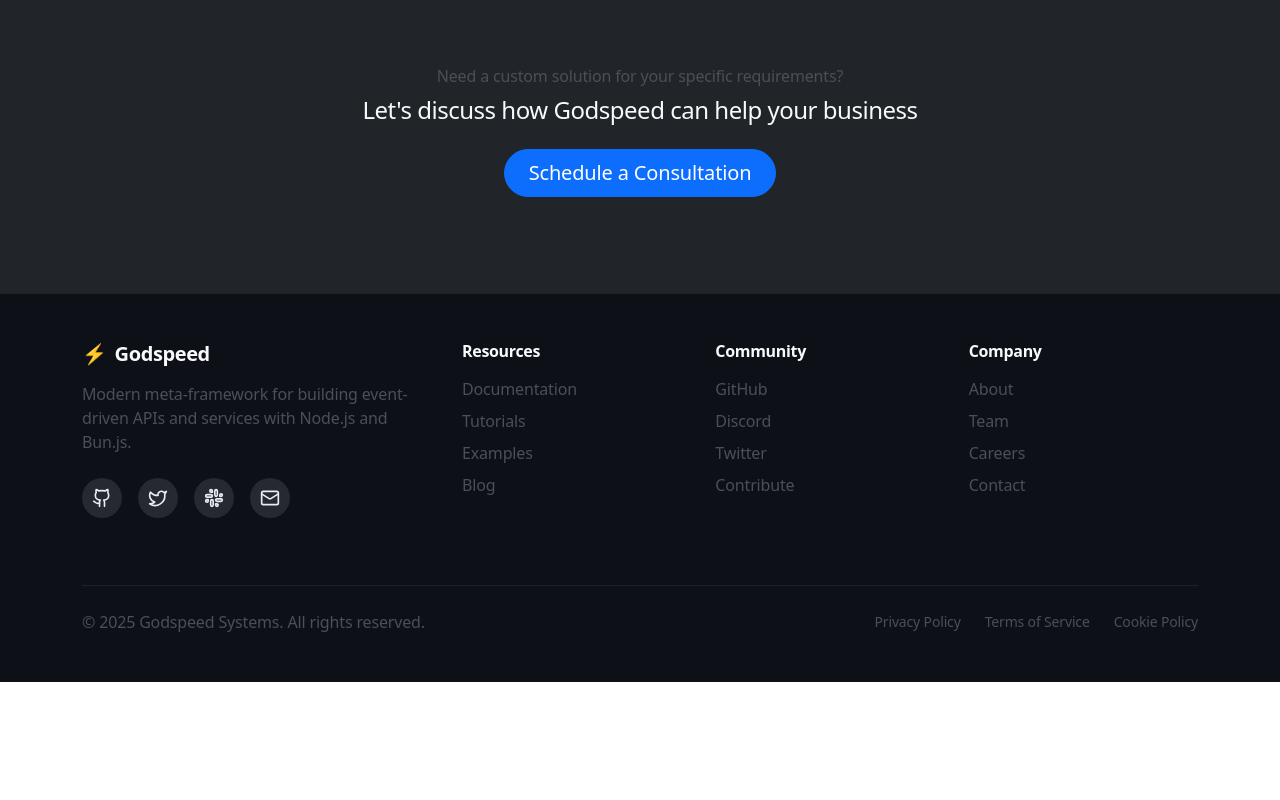
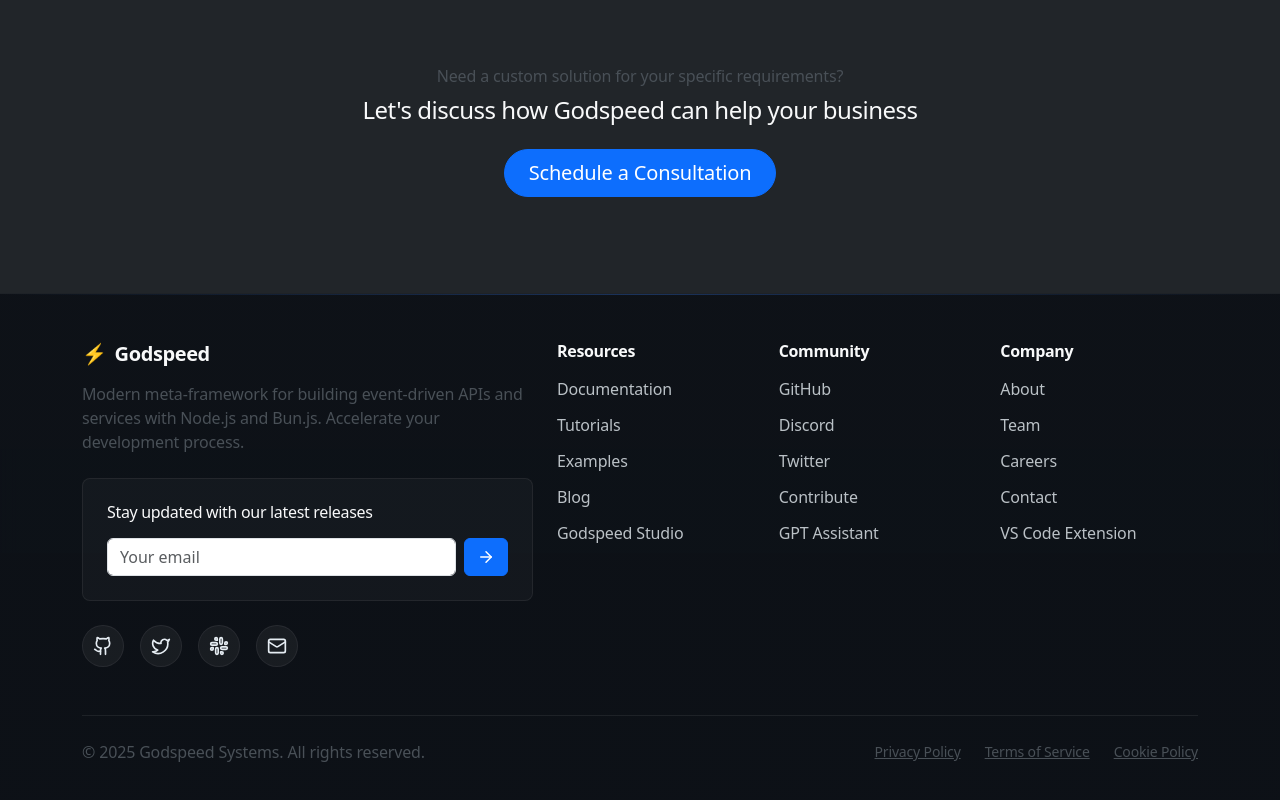
Before and after one commit to kranosOP/Godspeed-, a React (Create React App) app in the folder godspeed-landing/: page / in a window 1280 px wide. Shown: the part 9800-10600 px from the top of the page. Before the commit the page ends 10482 px from the top, so only its background shows below. Built offline with nearby package versions, Linux system fonts and the light colour scheme.

Commit message:
Update Footer.js

```diff
--- a/godspeed-landing/src/components/Footer.js
+++ b/godspeed-landing/src/components/Footer.js
@@ -1,112 +1,157 @@
-// Footer.js
-import React from 'react';
-import { Container, Row, Col } from 'react-bootstrap';
-import { Github, Twitter, Slack, Mail } from 'lucide-react';
+
+import React, { useState } from 'react';
+import { Container, Row, Col, Form, Button } from 'react-bootstrap';
+import { Github, Twitter, Slack, Mail, ArrowRight, CheckCircle } from 'lucide-react';
 
 const Footer = () => {
-  const footerStyle = {
-    background: 'rgba(13, 17, 23, 0.97)',
-    borderTop: '1px solid rgba(99, 102, 106, 0.2)',
-    backdropFilter: 'blur(8px)'
-  };
+  const [email, setEmail] = useState('');
+  const [subscribed, setSubscribed] = useState(false);
 
-  const socialIconStyle = {
-    background: 'rgba(255, 255, 255, 0.1)',
-    borderRadius: '50%',
-    padding: '10px',
-    cursor: 'pointer',
-    transition: 'all 0.2s ease',
-    display: 'flex',
-    alignItems: 'center',
-    justifyContent: 'center'
-  };
-
-  const linkHoverStyle = {
-    transition: 'all 0.2s ease',
-    '&:hover': {
-      color: '#3b82f6 !important',
-      textDecoration: 'none'
+  const handleSubscribe = (e) => {
+    e.preventDefault();
+    // Here you would implement actual newsletter subscription logic
+    if (email.trim() !== '') {
+      setSubscribed(true);
+      setTimeout(() => setSubscribed(false), 3000);
+      setEmail('');
     }
   };
 
   return (
-    <footer style={footerStyle} className="py-5">
+    <footer className="footer-wrapper py-5">
       <Container>
-        <Row>
-          <Col lg={4} className="mb-4 mb-lg-0">
+        <Row className="mb-5">
+          <Col lg={5} className="mb-4 mb-lg-0">
+            <div className="mb-4">
               <h5 className="fw-bold text-light mb-3">
                 <span className="text-primary me-2">⚡</span>
                 Godspeed
               </h5>
               <p className="text-light-emphasis mb-4">
-              Modern meta-framework for building event-driven APIs and services with Node.js and Bun.js.
+                Modern meta-framework for building event-driven APIs and services
+                with Node.js and Bun.js. Accelerate your development process.
               </p>
+            </div>
+
+            <div className="newsletter-box p-4 mb-4">
+              <h6 className="text-light mb-3">Stay updated with our latest releases</h6>
+              <Form onSubmit={handleSubscribe} className="d-flex">
+                <Form.Control
+                  type="email"
+                  placeholder="Your email"
+                  value={email}
+                  onChange={(e) => setEmail(e.value)}
+                  className="me-2 footer-input"
+                  required
+                />
+                <Button
+                  type="submit"
+                  variant="primary"
+                  className="subscribe-btn d-flex align-items-center"
+                >
+                  {subscribed ? (
+                    <CheckCircle size={18} className="me-1" />
+                  ) : (
+                    <ArrowRight size={18} />
+                  )}
+                </Button>
+              </Form>
+              {subscribed && (
+                <small className="text-success mt-2 d-block">
+                  Thanks for subscribing!
+                </small>
+              )}
+            </div>
+
             <div className="d-flex gap-3">
-              <div style={socialIconStyle} className="hover-effect">
-                <Github size={20} color="#e6edf3" />
-              </div>
-              <div style={socialIconStyle} className="hover-effect">
-                <Twitter size={20} color="#e6edf3" />
-              </div>
-              <div style={socialIconStyle} className="hover-effect">
-                <Slack size={20} color="#e6edf3" />
-              </div>
-              <div style={socialIconStyle} className="hover-effect">
-                <Mail size={20} color="#e6edf3" />
-              </div>
+              <a href="https://github.com/godspeedsystems/godspeed"
+                 className="social-icon"
+                 target="_blank"
+                 rel="noopener noreferrer"
+                 aria-label="GitHub">
+                <Github size={20} />
+              </a>
+              <a href="#"
+                 className="social-icon"
+                 target="_blank"
+                 rel="noopener noreferrer"
+                 aria-label="Twitter">
+                <Twitter size={20} />
+              </a>
+              <a href="#"
+                 className="social-icon"
+                 target="_blank"
+                 rel="noopener noreferrer"
+                 aria-label="Slack">
+                <Slack size={20} />
+              </a>
+              <a href="mailto:info@godspeed.systems"
+                 className="social-icon"
+                 aria-label="Email">
+                <Mail size={20} />
+              </a>
             </div>
           </Col>
 
-          <Col lg={8}>
+          <Col lg={7}>
             <Row>
               <Col sm={4} className="mb-4">
                 <h6 className="text-light fw-semibold mb-3">Resources</h6>
-                <ul className="list-unstyled">
-                  <li className="mb-2">
-                    <a href="#" className="text-light-emphasis text-decoration-none footer-link">Documentation</a>
+                <ul className="list-unstyled footer-links">
+                  <li>
+                    <a href="https://godspeed.systems/docs/" target="_blank" rel="noopener noreferrer">Documentation</a>
                   </li>
-                  <li className="mb-2">
-                    <a href="#" className="text-light-emphasis text-decoration-none footer-link">Tutorials</a>
+                  <li>
+                    <a href="#">Tutorials</a>
                   </li>
-                  <li className="mb-2">
-                    <a href="#" className="text-light-emphasis text-decoration-none footer-link">Examples</a>
+                  <li>
+                    <a href="#">Examples</a>
                   </li>
-                  <li className="mb-2">
-                    <a href="#" className="text-light-emphasis text-decoration-none footer-link">Blog</a>
+                  <li>
+                    <a href="#">Blog</a>
+                  </li>
+                  <li>
+                    <a href="https://studio.godspeed.systems/" target="_blank" rel="noopener noreferrer">Godspeed Studio</a>
                   </li>
                 </ul>
               </Col>
               <Col sm={4} className="mb-4">
                 <h6 className="text-light fw-semibold mb-3">Community</h6>
-                <ul className="list-unstyled">
-                  <li className="mb-2">
-                    <a href="#" className="text-light-emphasis text-decoration-none footer-link">GitHub</a>
+                <ul className="list-unstyled footer-links">
+                  <li>
+                    <a href="https://github.com/godspeedsystems/godspeed" target="_blank" rel="noopener noreferrer">GitHub</a>
                   </li>
-                  <li className="mb-2">
-                    <a href="#" className="text-light-emphasis text-decoration-none footer-link">Discord</a>
+                  <li>
+                    <a href="#">Discord</a>
                   </li>
-                  <li className="mb-2">
-                    <a href="#" className="text-light-emphasis text-decoration-none footer-link">Twitter</a>
+                  <li>
+                    <a href="#">Twitter</a>
                   </li>
-                  <li className="mb-2">
-                    <a href="#" className="text-light-emphasis text-decoration-none footer-link">Contribute</a>
+                  <li>
+                    <a href="#">Contribute</a>
+                  </li>
+                  <li>
+                    <a href="https://chatgpt.com/g/g-Zsh9qhlGw-vishwakarma" target="_blank" rel="noopener noreferrer">GPT Assistant</a>
                   </li>
                 </ul>
               </Col>
               <Col sm={4} className="mb-4">
                 <h6 className="text-light fw-semibold mb-3">Company</h6>
-                <ul className="list-unstyled">
-                  <li className="mb-2">
-                    <a href="#" className="text-light-emphasis text-decoration-none footer-link">About</a>
+                <ul className="list-unstyled footer-links">
+                  <li>
+                    <a href="#">About</a>
                   </li>
-                  <li className="mb-2">
-                    <a href="#" className="text-light-emphasis text-decoration-none footer-link">Team</a>
+                  <li>
+                    <a href="#">Team</a>
                   </li>
-                  <li className="mb-2">
-                    <a href="#" className="text-light-emphasis text-decoration-none footer-link">Careers</a>
+                  <li>
+                    <a href="#">Careers</a>
                   </li>
-                  <li className="mb-2">
-                    <a href="#" className="text-light-emphasis text-decoration-none footer-link">Contact</a>
+                  <li>
+                    <a href="#">Contact</a>
+                  </li>
+                  <li>
+                    <a href="#">VS Code Extension</a>
                   </li>
                 </ul>
               </Col>
@@ -114,32 +159,141 @@
           </Col>
         </Row>
 
-        <div className="mt-5 pt-4" style={{ borderTop: '1px solid rgba(99, 102, 106, 0.2)' }}>
+        <div className="footer-bottom pt-4">
           <div className="d-flex flex-column flex-md-row justify-content-between align-items-center">
-            <p className="text-light-emphasis mb-3 mb-md-0">© {new Date().getFullYear()} Godspeed Systems. All rights reserved.</p>
-            <div className="d-flex gap-4">
-              <a href="#" className="text-light-emphasis text-decoration-none small footer-link">Privacy Policy</a>
-              <a href="#" className="text-light-emphasis text-decoration-none small footer-link">Terms of Service</a>
-              <a href="#" className="text-light-emphasis text-decoration-none small footer-link">Cookie Policy</a>
+            <p className="text-light-emphasis mb-3 mb-md-0">
+              © {new Date().getFullYear()} Godspeed Systems. All rights reserved.
+            </p>
+            <div className="d-flex gap-4 legal-links">
+              <a href="#" className="text-light-emphasis small">Privacy Policy</a>
+              <a href="#" className="text-light-emphasis small">Terms of Service</a>
+              <a href="#" className="text-light-emphasis small">Cookie Policy</a>
             </div>
           </div>
         </div>
       </Container>
 
       <style jsx>{`
-        .footer-link {
-          transition: color 0.2s ease;
+        .footer-wrapper {
+          background: linear-gradient(180deg, rgba(13, 17, 23, 0.97) 0%, rgba(13, 17, 23, 0.99) 100%);
+          border-top: 1px solid rgba(99, 102, 106, 0.2);
+          backdrop-filter: blur(8px);
+          position: relative;
+          overflow: hidden;
         }
-        .footer-link:hover {
-          color: #3b82f6 !important;
-          text-decoration: none;
+
+        .footer-wrapper::before {
+          content: '';
+          position: absolute;
+          top: 0;
+          left: 0;
+          right: 0;
+          height: 1px;
+          background: linear-gradient(90deg, rgba(59, 130, 246, 0), rgba(59, 130, 246, 0.3), rgba(59, 130, 246, 0));
         }
-        .hover-effect {
+
+        .newsletter-box {
+          background: rgba(255, 255, 255, 0.03);
+          border-radius: 8px;
+          border: 1px solid rgba(99, 102, 106, 0.2);
+        }
+
+        .footer-input {
+          background: rgba(255, 255, 255, 0.05);
+          border: 1px solid rgba(99, 102, 106, 0.3);
+          color: #e6edf3;
+        }
+
+        .footer-input:focus {
+          background: rgba(255, 255, 255, 0.1);
+          border-color: rgba(59, 130, 246, 0.5);
+          box-shadow: 0 0 0 2px rgba(59, 130, 246, 0.25);
+          color: #e6edf3;
+        }
+
+        .subscribe-btn {
+          width: 44px;
+          height: 38px;
+          display: flex;
+          align-items: center;
+          justify-content: center;
           transition: all 0.2s ease;
         }
-        .hover-effect:hover {
-          background: rgba(59, 130, 246, 0.2);
+
+        .social-icon {
+          background: rgba(255, 255, 255, 0.05);
+          border: 1px solid rgba(99, 102, 106, 0.2);
+          color: #e6edf3;
+          border-radius: 50%;
+          width: 42px;
+          height: 42px;
+          padding: 10px;
+          cursor: pointer;
+          transition: all 0.2s ease;
+          display: flex;
+          align-items: center;
+          justify-content: center;
+        }
+
+        .social-icon:hover {
+          background: rgba(59, 130, 246, 0.15);
+          border-color: rgba(59, 130, 246, 0.3);
+          color: #3b82f6;
           transform: translateY(-2px);
+        }
+
+        .footer-links li {
+          margin-bottom: 12px;
+        }
+
+        .footer-links a {
+          color: rgba(230, 237, 243, 0.8);
+          text-decoration: none;
+          transition: all 0.2s ease;
+          position: relative;
+          padding-left: 0;
+        }
+
+        .footer-links a::before {
+          content: '';
+          position: absolute;
+          width: 0;
+          height: 1px;
+          bottom: -2px;
+          left: 0;
+          background-color: #3b82f6;
+          transition: all 0.2s ease;
+        }
+
+        .footer-links a:hover {
+          color: #3b82f6;
+          padding-left: 5px;
+        }
+
+        .footer-links a:hover::before {
+          width: 100%;
+        }
+
+        .footer-bottom {
+          border-top: 1px solid rgba(99, 102, 106, 0.2);
+        }
+
+        .legal-links a {
+          position: relative;
+          transition: all 0.2s ease;
+        }
+
+        .legal-links a:hover {
+          color: #3b82f6 !important;
+        }
+
+        @media (max-width: 767px) {
+          .legal-links {
+            flex-direction: column;
+            gap: 12px;
+            align-items: flex-start;
+            margin-top: 16px;
+          }
         }
       `}</style>
     </footer>
```
Lines whose indentation alone changed are shown as unchanged.
